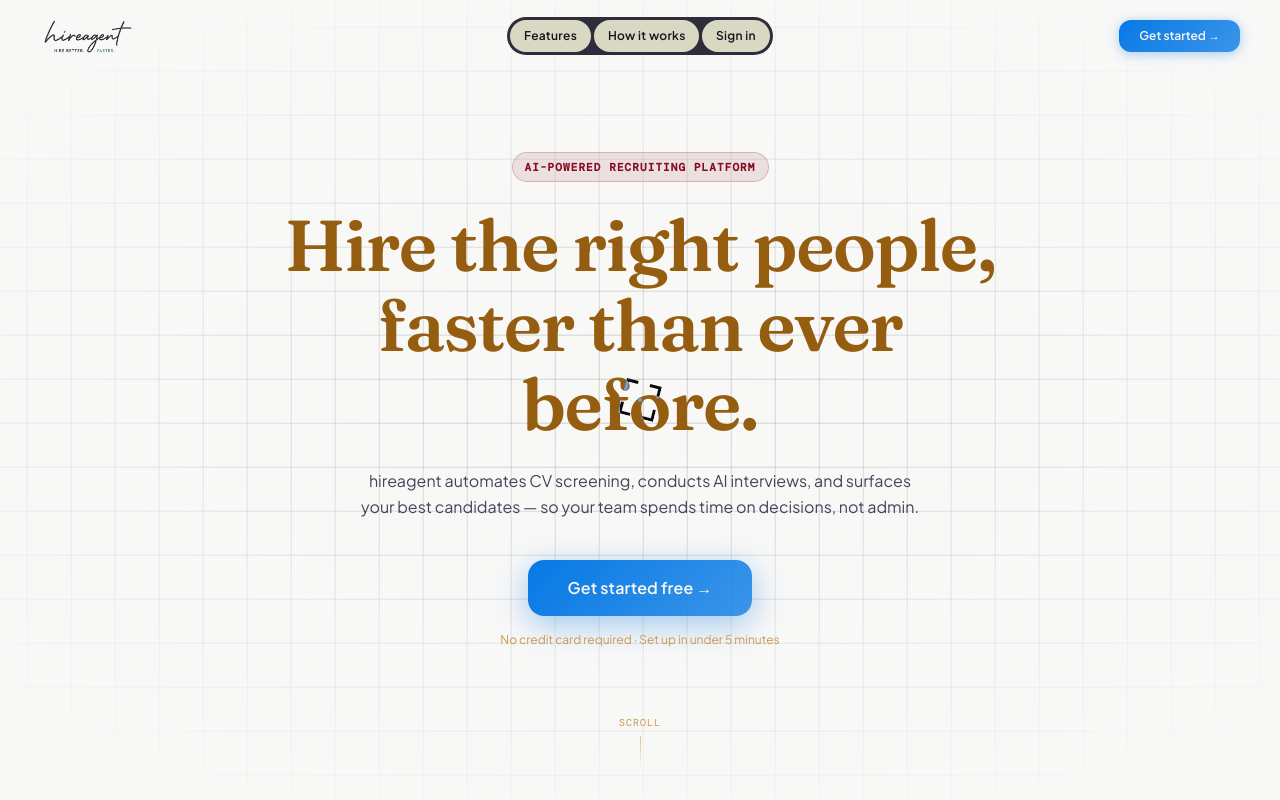
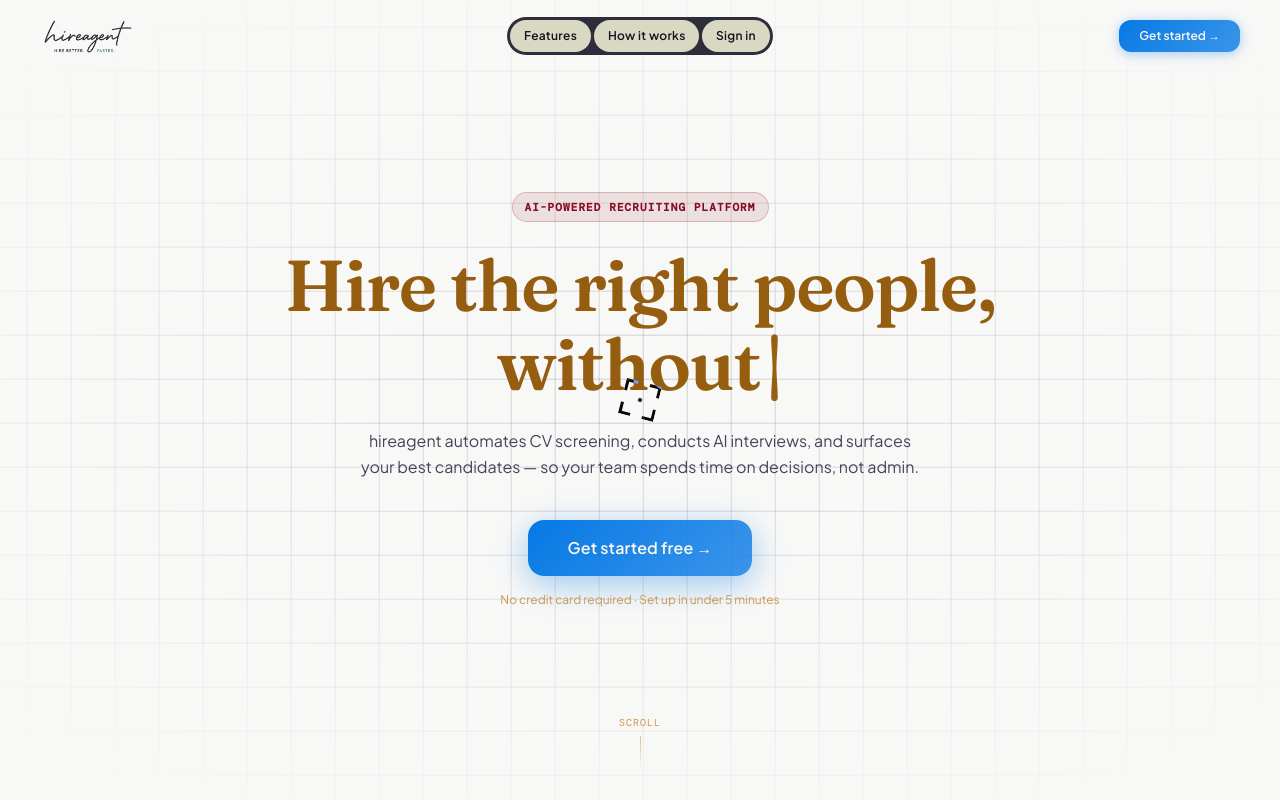
Before and after one commit to Ibsham7/Recruitment-Agent, a React (Vite) app in the folder frontend/: page / in a window 1280 px wide. Shown: the top 800 px of the page. Built offline with nearby package versions, Linux system fonts and the light colour scheme.

Commit message:
aniamtion setup landing page setup

```diff
--- a/frontend/src/app/landing/page.tsx
+++ b/frontend/src/app/landing/page.tsx
@@ -6,6 +6,7 @@
 import { motion } from "motion/react";
 import { FileText, Bot, Video, CheckCircle } from "lucide-react";
 import TargetCursor from "../../components/common/TargetCursor";
+import TextType from "../../components/common/TextType";
 const logoLightImg = "/Screenshot_2026-07-10_121453-removebg-preview.png";
 const logoDarkImg = "/Screenshot_2026-07-10_121508-removebg-preview.png";
 
@@ -102,7 +103,18 @@
             AI-Powered Recruiting Platform
           </div>
           <h1 style={{ fontFamily: "'Fraunces',serif", color: t.txtPrimary, fontSize: "clamp(2.6rem, 6vw, 4.5rem)", fontWeight: 600, lineHeight: 1.1, letterSpacing: "-0.02em", marginBottom: "1.5rem" }}>
-            Hire the right people,<br />faster than ever before.
+            Hire the right people,<br />
+            <TextType
+              text={[
+                "faster than ever.",
+                "with zero hassle.",
+                "without bias."
+              ]}
+              typingSpeed={50}
+              pauseDuration={1500}
+              showCursor={true}
+              cursorCharacter="|"
+            />
           </h1>
           <p className="text-base leading-relaxed mb-10 max-w-xl" style={{ color: t.txtSecondary }}>
             hireagent automates CV screening, conducts AI interviews, and surfaces your best candidates — so your team spends time on decisions, not admin.
@@ -127,7 +139,7 @@
         <motion.div
           initial={{ opacity: 0, y: 30 }}
           whileInView={{ opacity: 1, y: 0 }}
-          viewport={{ once: true, margin: "-100px" }}
+          viewport={{ once: false, amount: 0.1 }}
           transition={{ duration: 0.6, ease: "easeOut" }}
           className="text-center mb-16"
         >
@@ -137,14 +149,27 @@
           </h2>
         </motion.div>
 
-        <div className="grid grid-cols-1 md:grid-cols-2 lg:grid-cols-4 gap-8 lg:gap-12">
+        <motion.div
+          initial="hidden"
+          whileInView="show"
+          viewport={{ once: false, amount: 0.1 }}
+          variants={{
+            hidden: {
+              transition: { staggerChildren: 0.1, staggerDirection: -1 }
+            },
+            show: {
+              transition: { staggerChildren: 0.2, staggerDirection: 1 }
+            }
+          }}
+          className="grid grid-cols-1 md:grid-cols-2 lg:grid-cols-4 gap-8 lg:gap-12"
+        >
           {steps.map((s, i) => (
             <motion.div
               key={s.num}
-              initial={{ opacity: 0, y: 30 }}
-              whileInView={{ opacity: 1, y: 0 }}
-              viewport={{ once: true, margin: "-100px" }}
-              transition={{ duration: 0.6, delay: i * 0.15, ease: "easeOut" }}
+              variants={{
+                hidden: { opacity: 0, y: 30, transition: { duration: 0.4, ease: "easeIn" } },
+                show: { opacity: 1, y: 0, transition: { duration: 0.6, ease: "easeOut" } }
+              }}
               className="cursor-target flex flex-col items-center group"
             >
               {/* Icon Container */}
@@ -187,25 +212,34 @@
               </div>
             </motion.div>
           ))}
-        </div>
+        </motion.div>
       </section>
 
       {/* ── STATS ─────────────────────────────────────────────────────────── */}
       <section className="px-8 py-16" style={{ background: hexToRgba(t.bgSurface, t.isDark ? 0.70 : 0.55), borderTop: `1px solid ${hexToRgba(t.bgCard, t.isDark ? 0.12 : 0.55)}`, borderBottom: `1px solid ${hexToRgba(t.bgCard, t.isDark ? 0.12 : 0.55)}` }}>
-        <div className="max-w-5xl mx-auto grid grid-cols-2 md:grid-cols-4 gap-8 text-center">
+        <motion.div
+          initial="hidden"
+          whileInView="show"
+          viewport={{ once: false, amount: 0.1 }}
+          variants={{
+            hidden: { transition: { staggerChildren: 0.1, staggerDirection: -1 } },
+            show: { transition: { staggerChildren: 0.1, staggerDirection: 1 } }
+          }}
+          className="max-w-5xl mx-auto grid grid-cols-2 md:grid-cols-4 gap-8 text-center"
+        >
           {stats.map((s, i) => (
             <motion.div
               key={s.value}
-              initial={{ opacity: 0, scale: 0.9 }}
-              whileInView={{ opacity: 1, scale: 1 }}
-              viewport={{ once: true, margin: "-50px" }}
-              transition={{ duration: 0.5, delay: i * 0.1, ease: "easeOut" }}
+              variants={{
+                hidden: { opacity: 0, scale: 0.9, transition: { duration: 0.4, ease: "easeIn" } },
+                show: { opacity: 1, scale: 1, transition: { duration: 0.5, ease: "easeOut" } }
+              }}
             >
               <div style={{ fontFamily: "'Fraunces',serif", fontSize: "clamp(2rem, 4vw, 2.8rem)", fontWeight: 600, color: t.numHero, lineHeight: 1 }}>{s.value}</div>
               <div className="text-xs mt-2 leading-snug" style={{ color: t.txtSecondary, whiteSpace: "pre-line" }}>{s.label}</div>
             </motion.div>
           ))}
-        </div>
+        </motion.div>
       </section>
 
       {/* ── FEATURES ──────────────────────────────────────────────────────── */}
@@ -213,7 +247,7 @@
         <motion.div
           initial={{ opacity: 0, y: 30 }}
           whileInView={{ opacity: 1, y: 0 }}
-          viewport={{ once: true, margin: "-100px" }}
+          viewport={{ once: false, amount: 0.1 }}
           transition={{ duration: 0.6, ease: "easeOut" }}
           className="text-center mb-16"
         >
@@ -223,14 +257,23 @@
           </h2>
         </motion.div>
 
-        <div className="grid grid-cols-1 md:grid-cols-3 gap-4">
+        <motion.div
+          initial="hidden"
+          whileInView="show"
+          viewport={{ once: false, amount: 0.1 }}
+          variants={{
+            hidden: { transition: { staggerChildren: 0.1, staggerDirection: -1 } },
+            show: { transition: { staggerChildren: 0.1, staggerDirection: 1 } }
+          }}
+          className="grid grid-cols-1 md:grid-cols-3 gap-4"
+        >
           {features.map((f, i) => (
             <motion.div
               key={f.title}
-              initial={{ opacity: 0, y: 20 }}
-              whileInView={{ opacity: 1, y: 0 }}
-              viewport={{ once: true, margin: "-50px" }}
-              transition={{ duration: 0.5, delay: i * 0.1, ease: "easeOut" }}
+              variants={{
+                hidden: { opacity: 0, y: 20, transition: { duration: 0.4, ease: "easeIn" } },
+                show: { opacity: 1, y: 0, transition: { duration: 0.5, ease: "easeOut" } }
+              }}
               className="cursor-target rounded-2xl p-6 group transition-all"
               style={{ background: hexToRgba(t.bgCard, t.isDark ? 0.10 : 0.50), border: `1px solid ${hexToRgba(t.bgCard, t.isDark ? 0.18 : 0.80)}`, backdropFilter: "blur(16px)" }}
               onMouseEnter={(e) => { (e.currentTarget as HTMLDivElement).style.background = hexToRgba(t.bgCard, t.isDark ? 0.20 : 0.72); (e.currentTarget as HTMLDivElement).style.borderColor = hexToRgba(t.accentPrimary, 0.35); }}
@@ -240,7 +283,7 @@
               <p className="text-xs leading-relaxed" style={{ color: t.txtSecondary }}>{f.desc}</p>
             </motion.div>
           ))}
-        </div>
+        </motion.div>
       </section>
 
       {/* ── FINAL CTA ─────────────────────────────────────────────────────── */}
@@ -254,7 +297,7 @@
         <motion.div
           initial={{ opacity: 0, y: 30 }}
           whileInView={{ opacity: 1, y: 0 }}
-          viewport={{ once: true, margin: "-100px" }}
+          viewport={{ once: false, amount: 0.1 }}
           transition={{ duration: 0.8, ease: "easeOut" }}
           className="relative z-10 max-w-2xl"
         >
--- /dev/null
+++ b/frontend/src/components/common/TextType.css
@@ -0,0 +1,14 @@
+.text-type {
+  display: inline-block;
+  white-space: pre-wrap;
+}
+
+.text-type__cursor {
+  margin-left: 0.25rem;
+  display: inline-block;
+  opacity: 1;
+}
+
+.text-type__cursor--hidden {
+  display: none;
+}
--- /dev/null
+++ b/frontend/src/components/common/TextType.tsx
@@ -0,0 +1,196 @@
+'use client';
+
+import React, { useEffect, useRef, useState, createElement, useMemo, useCallback } from 'react';
+import { gsap } from 'gsap';
+import './TextType.css';
+
+export interface TextTypeProps {
+  text: string | string[];
+  as?: React.ElementType;
+  typingSpeed?: number;
+  initialDelay?: number;
+  pauseDuration?: number;
+  deletingSpeed?: number;
+  loop?: boolean;
+  className?: string;
+  showCursor?: boolean;
+  hideCursorWhileTyping?: boolean;
+  cursorCharacter?: React.ReactNode;
+  cursorClassName?: string;
+  cursorBlinkDuration?: number;
+  textColors?: string[];
+  variableSpeed?: { min: number; max: number };
+  onSentenceComplete?: (sentence: string, index: number) => void;
+  startOnVisible?: boolean;
+  reverseMode?: boolean;
+  [key: string]: any;
+}
+
+const TextType = ({
+  text,
+  as: Component = 'div',
+  typingSpeed = 50,
+  initialDelay = 0,
+  pauseDuration = 2000,
+  deletingSpeed = 30,
+  loop = true,
+  className = '',
+  showCursor = true,
+  hideCursorWhileTyping = false,
+  cursorCharacter = '|',
+  cursorClassName = '',
+  cursorBlinkDuration = 0.5,
+  textColors = [],
+  variableSpeed,
+  onSentenceComplete,
+  startOnVisible = false,
+  reverseMode = false,
+  ...props
+}: TextTypeProps) => {
+  const [displayedText, setDisplayedText] = useState('');
+  const [currentCharIndex, setCurrentCharIndex] = useState(0);
+  const [isDeleting, setIsDeleting] = useState(false);
+  const [currentTextIndex, setCurrentTextIndex] = useState(0);
+  const [isVisible, setIsVisible] = useState(!startOnVisible);
+  const cursorRef = useRef<HTMLSpanElement>(null);
+  const containerRef = useRef<HTMLElement>(null);
+
+  const textArray = useMemo(() => (Array.isArray(text) ? text : [text]), [text]);
+
+  const getRandomSpeed = useCallback(() => {
+    if (!variableSpeed) return typingSpeed;
+    const { min, max } = variableSpeed;
+    return Math.random() * (max - min) + min;
+  }, [variableSpeed, typingSpeed]);
+
+  const getCurrentTextColor = () => {
+    if (textColors.length === 0) return 'inherit';
+    return textColors[currentTextIndex % textColors.length];
+  };
+
+  useEffect(() => {
+    if (!startOnVisible || !containerRef.current) return;
+
+    const observer = new IntersectionObserver(
+      entries => {
+        entries.forEach(entry => {
+          if (entry.isIntersecting) {
+            setIsVisible(true);
+          }
+        });
+      },
+      { threshold: 0.1 }
+    );
+
+    observer.observe(containerRef.current);
+    return () => observer.disconnect();
+  }, [startOnVisible]);
+
+  useEffect(() => {
+    if (showCursor && cursorRef.current) {
+      gsap.set(cursorRef.current, { opacity: 1 });
+      gsap.to(cursorRef.current, {
+        opacity: 0,
+        duration: cursorBlinkDuration,
+        repeat: -1,
+        yoyo: true,
+        ease: 'power2.inOut'
+      });
+    }
+  }, [showCursor, cursorBlinkDuration]);
+
+  useEffect(() => {
+    if (!isVisible) return;
+
+    let timeout: NodeJS.Timeout;
+    const currentText = textArray[currentTextIndex];
+    const processedText = reverseMode ? currentText.split('').reverse().join('') : currentText;
+
+    const executeTypingAnimation = () => {
+      if (isDeleting) {
+        if (displayedText === '') {
+          setIsDeleting(false);
+          if (currentTextIndex === textArray.length - 1 && !loop) {
+            return;
+          }
+
+          if (onSentenceComplete) {
+            onSentenceComplete(textArray[currentTextIndex], currentTextIndex);
+          }
+
+          setCurrentTextIndex(prev => (prev + 1) % textArray.length);
+          setCurrentCharIndex(0);
+          timeout = setTimeout(() => {}, pauseDuration);
+        } else {
+          timeout = setTimeout(() => {
+            setDisplayedText(prev => prev.slice(0, -1));
+          }, deletingSpeed);
+        }
+      } else {
+        if (currentCharIndex < processedText.length) {
+          timeout = setTimeout(
+            () => {
+              setDisplayedText(prev => prev + processedText[currentCharIndex]);
+              setCurrentCharIndex(prev => prev + 1);
+            },
+            variableSpeed ? getRandomSpeed() : typingSpeed
+          );
+        } else if (textArray.length >= 1) {
+          if (!loop && currentTextIndex === textArray.length - 1) return;
+          timeout = setTimeout(() => {
+            setIsDeleting(true);
+          }, pauseDuration);
+        }
+      }
+    };
+
+    if (currentCharIndex === 0 && !isDeleting && displayedText === '') {
+      timeout = setTimeout(executeTypingAnimation, initialDelay);
+    } else {
+      executeTypingAnimation();
+    }
+
+    return () => clearTimeout(timeout);
+    // eslint-disable-next-line react-hooks/exhaustive-deps
+  }, [
+    currentCharIndex,
+    displayedText,
+    isDeleting,
+    typingSpeed,
+    deletingSpeed,
+    pauseDuration,
+    textArray,
+    currentTextIndex,
+    loop,
+    initialDelay,
+    isVisible,
+    reverseMode,
+    variableSpeed,
+    onSentenceComplete
+  ]);
+
+  const shouldHideCursor =
+    hideCursorWhileTyping && (currentCharIndex < textArray[currentTextIndex].length || isDeleting);
+
+  return createElement(
+    Component as any,
+    {
+      ref: containerRef,
+      className: `text-type ${className}`,
+      ...props
+    },
+    <span className="text-type__content" style={{ color: getCurrentTextColor() || 'inherit' }}>
+      {displayedText}
+    </span>,
+    showCursor && (
+      <span
+        ref={cursorRef}
+        className={`text-type__cursor ${cursorClassName} ${shouldHideCursor ? 'text-type__cursor--hidden' : ''}`}
+      >
+        {cursorCharacter}
+      </span>
+    )
+  );
+};
+
+export default TextType;
```
